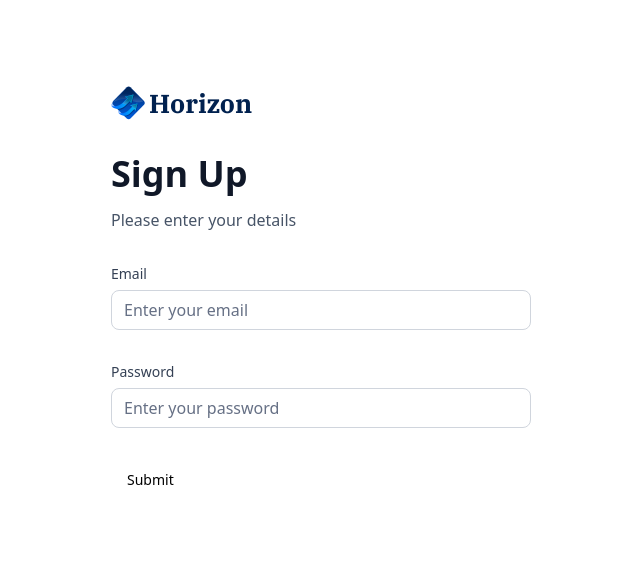
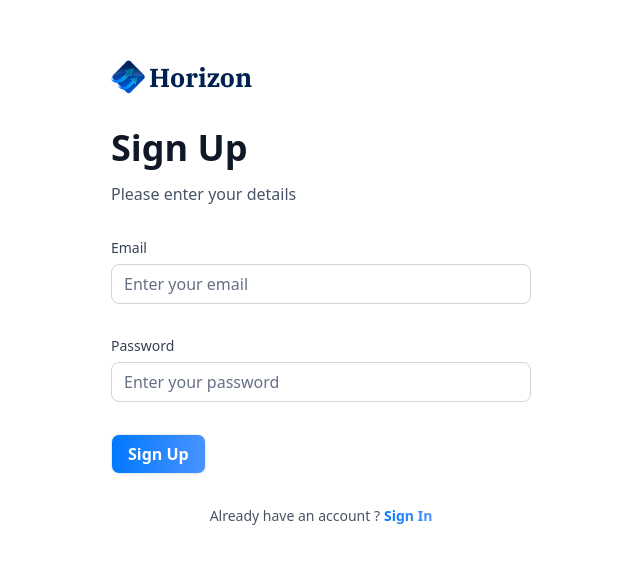
Before and after one commit to kushalsdesk/banking_management, a Next.js app: page /sign-up in a window 1280 px wide. Shown: the part 107-670 px from the top of the page, without its empty margins (319-959 px from the left). Built offline with nearby package versions, Linux system fonts and the light colour scheme.

Commit message:
authform conditional rendering on signin/signup

```diff
--- a/app/globals.css
+++ b/app/globals.css
@@ -291,12 +291,53 @@
     @apply text-12 text-red-500;
   }
 
-  .form-btn {
-    @apply text-16 rounded-lg border border-bankGradient bg-bank-gradient font-semibold text-white shadow-form;
+  /* .border-bankGradient { */
+  /*   border-image-source: linear-gradient(to right, #0179fe, #4893ff); */
+  /*   border-image-slice: 1; */
+  /*   border-radius: inherit; */
+  /* } */
+  /* .form-btn { */
+  /*   @apply text-16 rounded-lg border  border-bankGradient bg-bank-gradient font-semibold text-white shadow-form; */
+  /* } */
+
+  /* Utility for the gradient border with rounded corners */
+  .border-bankGradient {
+    position: relative;
+    overflow: hidden;
   }
 
+  .border-bankGradient::before {
+    content: "";
+    position: absolute;
+    top: 0;
+    left: 0;
+    right: 0;
+    bottom: 0;
+    background: linear-gradient(
+      to right,
+      #0179fe,
+      #4893ff
+    ); /* Deep Blue to Light Blue */
+    border-radius: inherit; /* Match the border-radius of the parent element */
+    z-index: -1; /* Place the pseudo-element behind the content */
+    padding: 2px; /* Adjust the padding to control border thickness */
+    box-sizing: border-box;
+  }
+
+  /* Utility for the button */
+  .form-btn {
+    @apply text-16 rounded-lg border bg-bank-gradient font-semibold text-white shadow-form;
+    position: relative;
+    overflow: hidden;
+  }
+  .text-bankGradient {
+    background: linear-gradient(to right, #0179fe, #4893ff);
+    -webkit-background-clip: text;
+    -webkit-text-fill-color: transparent;
+    background-clip: text;
+  }
   .form-link {
-    @apply text-14 cursor-pointer font-medium text-bankGradient;
+    @apply text-14 cursor-pointer font-bold text-bankGradient;
   }
 
   /* Payment Transfer */
@@ -359,10 +400,6 @@
     @apply relative size-5 max-xl:w-full max-xl:flex max-xl:justify-center max-xl:items-center;
   }
 
-  .footer_image-mobile {
-    @apply relative size-5;
-  }
-
   /* Sidebar */
   .sidebar {
     @apply sticky left-0 top-0 flex h-screen w-fit flex-col  justify-between border-r border-gray-200 bg-white pt-8 text-white max-md:hidden sm:p-4 xl:p-6 2xl:w-[355px];
--- a/components/AuthForm.tsx
+++ b/components/AuthForm.tsx
@@ -10,12 +10,14 @@ import { Button } from "@/components/ui/button";
 import { Form } from "@/components/ui/form";
 import CustomInput from "./CustomInput";
 import { authFormSchema } from "@/lib/utils";
+import { Loader2 } from "lucide-react";
 
 interface AuthFormProps {
   type: String;
 }
 const AuthForm = ({ type }: AuthFormProps) => {
   const [user, setUser] = useState(null);
+  const [loading, setLoading] = useState(false);
 
   // 1. Define your form.
   const form = useForm<z.infer<typeof authFormSchema>>({
@@ -30,7 +32,9 @@ const AuthForm = ({ type }: AuthFormProps) => {
   function onSubmit(values: z.infer<typeof authFormSchema>) {
     // Do something with the form values.
     // ✅ This will be type-safe and validated.
+    setLoading(true);
     console.log(values);
+    setLoading(false);
   }
   return (
     <section className="auth-form">
@@ -77,9 +81,33 @@ const AuthForm = ({ type }: AuthFormProps) => {
                 type="password"
               />
 
-              <Button type="submit">Submit</Button>
+              <Button type="submit" disabled={loading} className="form-btn">
+                {loading ? (
+                  <>
+                    <Loader2 size={20} className="animate-spin" /> &nbsp;
+                    Loading....
+                  </>
+                ) : type === "sign-in" ? (
+                  "Sign In"
+                ) : (
+                  "Sign Up"
+                )}
+              </Button>
             </form>
           </Form>
+          <footer className="flex justify-center gap-1">
+            <p className=" text-14 font-normal text-gray-600">
+              {type === "sign-in"
+                ? "Don't have an account ?"
+                : "Already have an account ?"}
+            </p>
+            <Link
+              href={type === "sign-in" ? "/sign-up" : "/sign-in"}
+              className="form-link"
+            >
+              {type === "sign-in" ? "Sign Up" : "Sign In"}
+            </Link>
+          </footer>
         </>
       )}
     </section>
```
